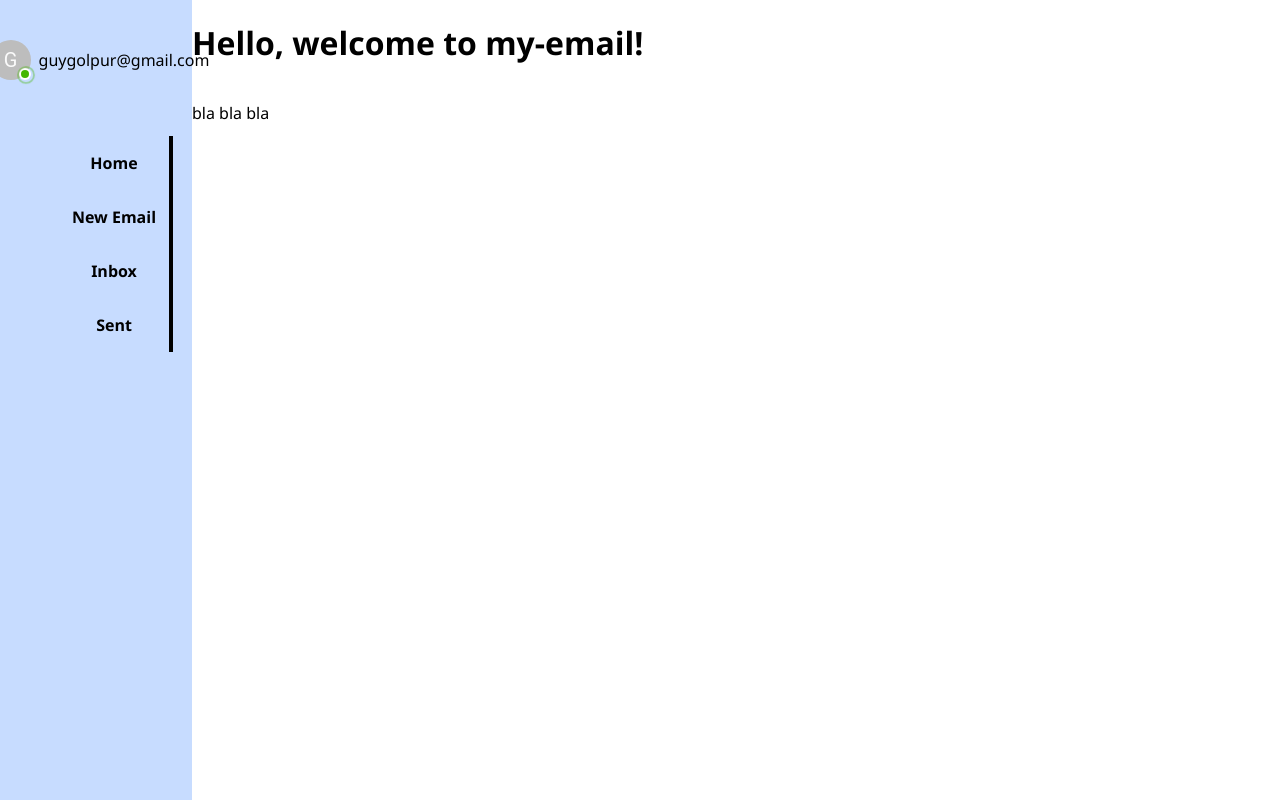
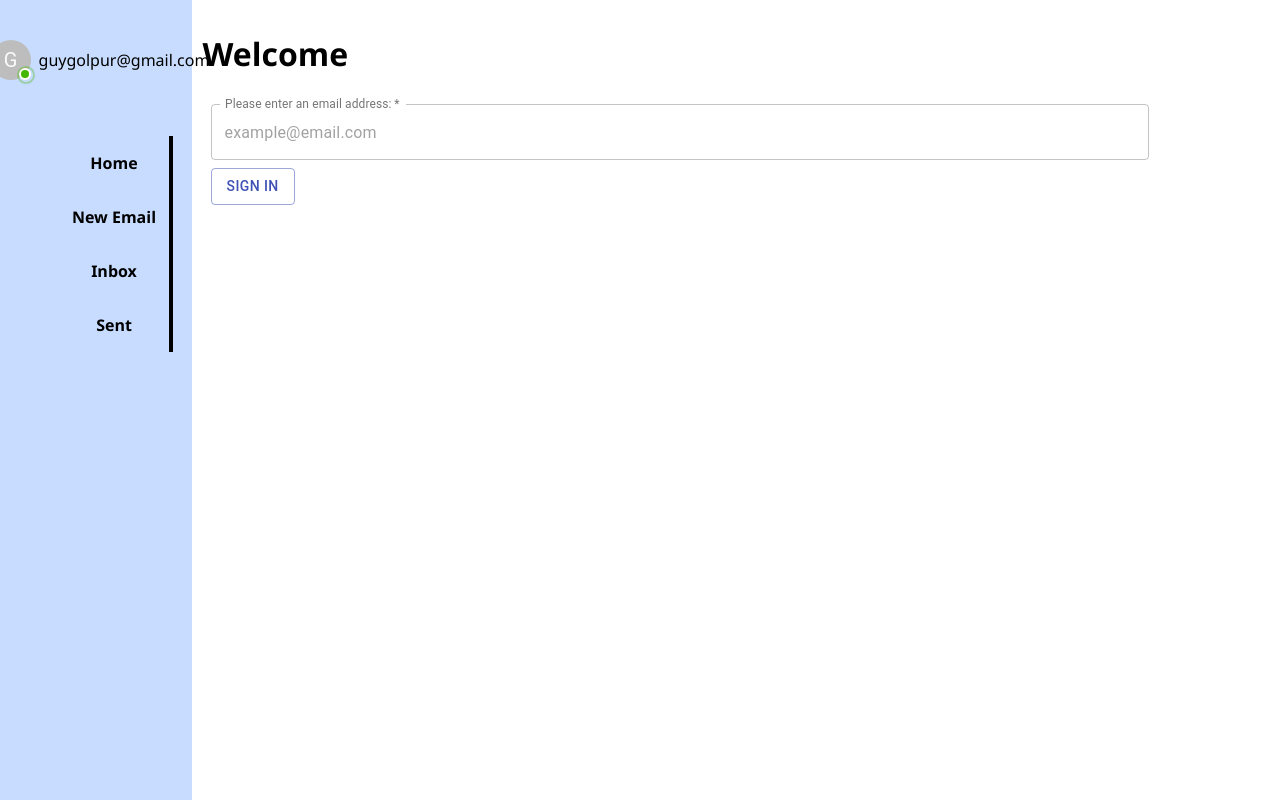
Before and after one commit to Guygolpur/Guy-Golpur-08-12-2020-front, a React (Create React App) app: page / in a window 1280 px wide. Built offline with nearby package versions, Linux system fonts and the light colour scheme.

Commit message:
start working with redux.

```diff
--- a/src/screens/HomePage.js
+++ b/src/screens/HomePage.js
@@ -1,12 +1,42 @@
-import React from 'react'
+import React, { useState } from 'react'
+import Button from '@material-ui/core/Button'
+import TextField from '@material-ui/core/TextField'
 
-const HomePage = () => (
-    <>
-        <h1>Hello, welcome to my-email!</h1>
-        <p>
-            bla bla bla
-        </p>
-    </>
-)
+
+const HomePage = () => {
+
+    const [receiverEmailAddress, setReceiverEmailAddress] = useState('')
+
+    const loginWithEmail = (event) => {
+        event.preventDefault()
+    }
+
+    return (
+        <div className="page-body">
+            <h1>Welcome</h1>
+            <form onSubmit={loginWithEmail}>
+                <TextField
+                    id="standard-full-width"
+                    label="Please enter an email address:"
+                    style={{ margin: 8 }}
+                    placeholder="example@email.com"
+                    fullWidth
+                    margin="normal"
+                    InputLabelProps={{
+                        shrink: true,
+                    }}
+                    value={receiverEmailAddress} onChange={(event) => setReceiverEmailAddress(event.target.value)}
+                    required={true}
+                    type="email"
+                    variant="outlined"
+                />
+                <Button variant="outlined" color="primary" type="submit" style={{marginLeft: '8px'}}>
+                    Sign in
+                </Button>
+            </form>
+        </div>
+    )
+}
+
 
 export default HomePage
```
Also changed, not shown: 1 other file (tests, documents, lock files or other folders).
